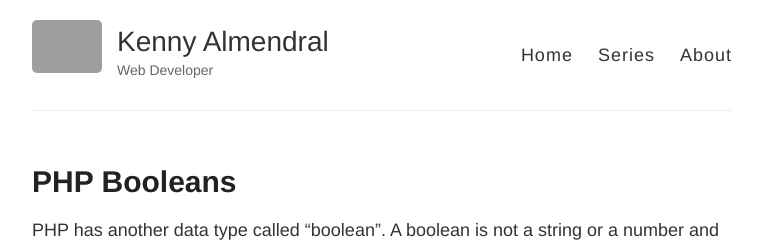
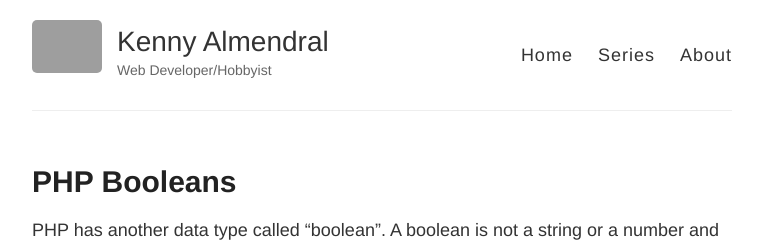
Before and after one commit to kennyalmendral/kennyalmendral.github.io, a Jekyll site: the page built from index.html, in a window 1280 px wide and 900 px high. Shown: the top 246 px of the window, without its empty margins (258-1020 px from the left). Built offline with Jekyll 4.4.1, drawn with Linux system fonts in a browser that asks for light colours; grey boxes are pictures that could not be loaded.

Commit message:
Update _config.yml

```diff
--- a/_config.yml
+++ b/_config.yml
@@ -6,7 +6,7 @@
 name: Kenny Almendral
 
 # Short bio or description (displayed in the header)
-description: Web Developer
+description: Web Developer/Hobbyist
 
 # URL of your avatar or profile pic (you could use your GitHub profile pic)
 avatar: https://raw.githubusercontent.com/barryclark/jekyll-now/master/images/jekyll-logo.png
```
